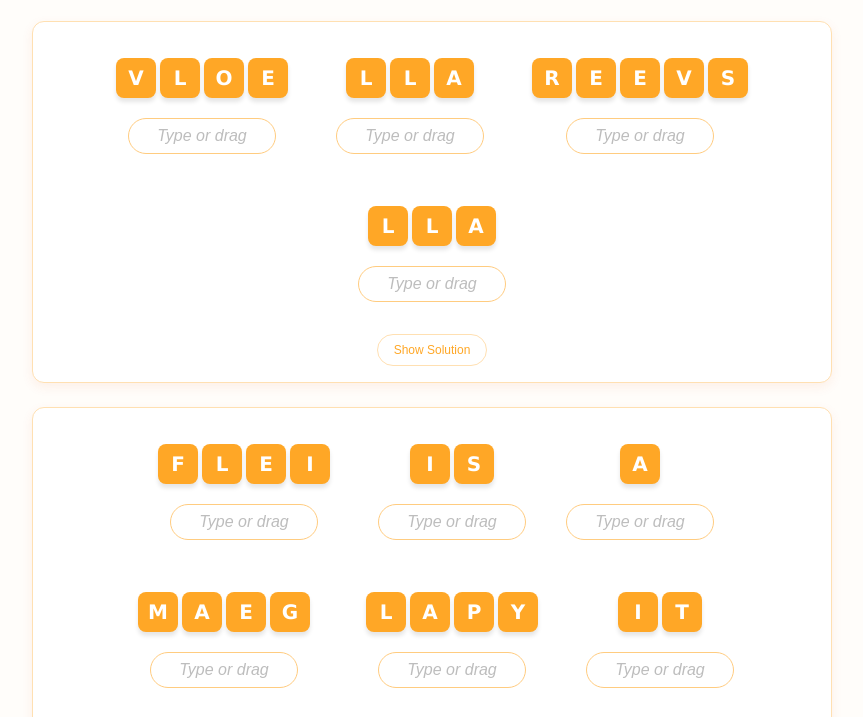
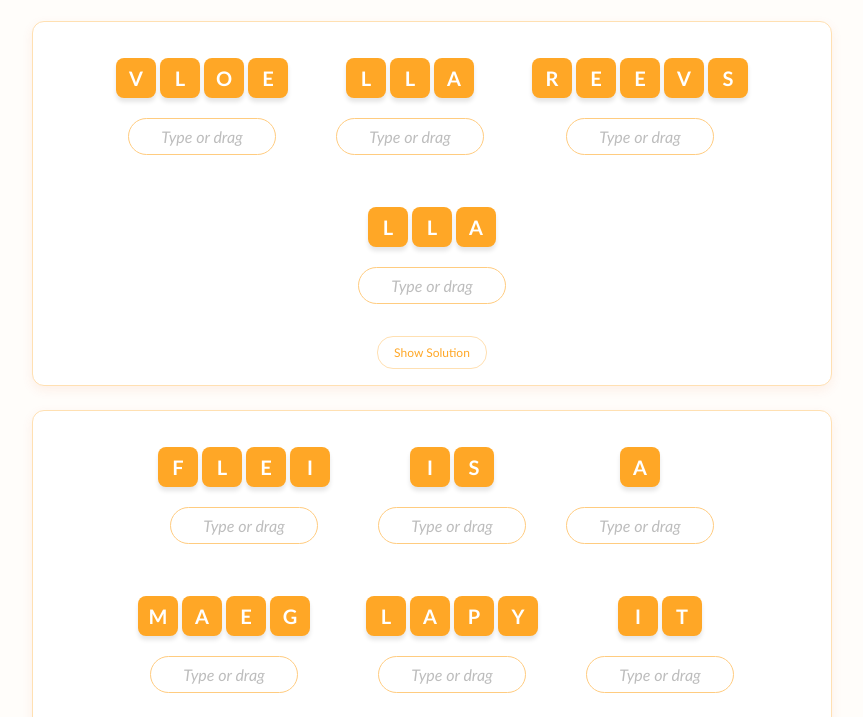
Before and after one commit to Ashrockzzz2003/unscramble-game, a plain HTML site: page index.html in a window 1280 px wide. Shown: the part 112-829 px from the top of the page, without its empty margins (208-1071 px from the left). Drawn offline with nearby package versions, Linux system fonts and the light colour scheme.

Commit message:
Update font styles in index.html for Trebutchet MS

```diff
--- a/index.html
+++ b/index.html
@@ -358,6 +358,8 @@
             padding: 0;
             -webkit-font-smoothing: antialiased;
             -moz-osx-font-smoothing: grayscale;
+            font-family: "Trebuchet MS", sans-serif;
+            font-size: 16px;
         }
 
         html {
@@ -366,7 +368,6 @@
         }
 
         body {
-            font-family: "Verdana", "Geneva", sans-serif;
             background-color: #fffdfa;
             color: #5d4037;
             padding: 16px 8px;
```
